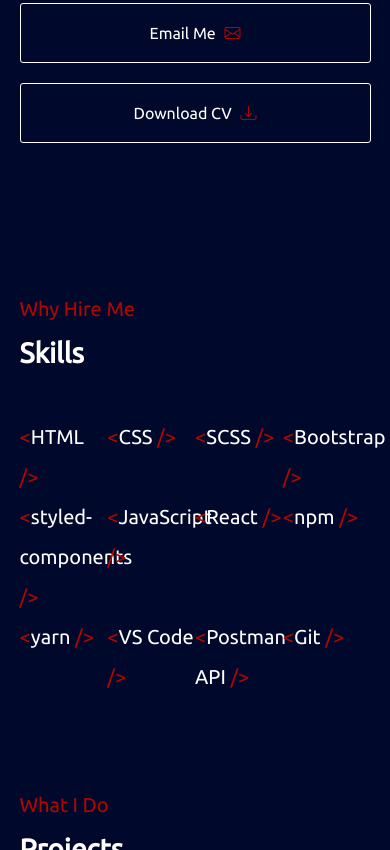
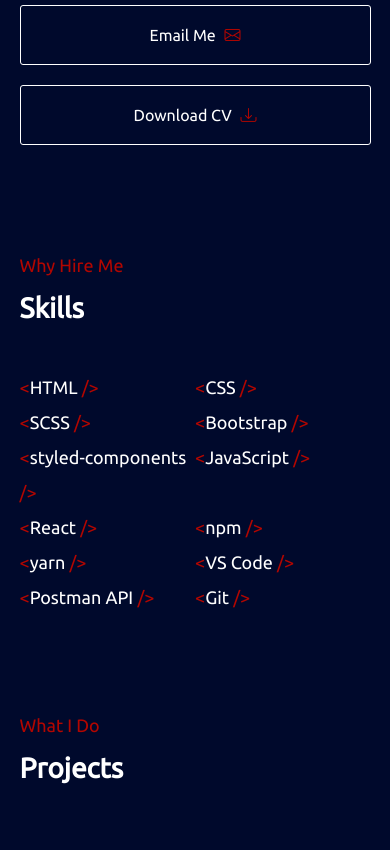
Before and after one commit to Abdurauf1/portfolio-website, a plain HTML site: page index.html in a window 390 px wide. Shown: the part 1150-2000 px from the top of the page. Drawn offline with nearby package versions, Linux system fonts and the light colour scheme.

Commit message:
feat: styled porjects section

```diff
--- a/sass/style.sass
+++ b/sass/style.sass
@@ -32,9 +32,20 @@ body
     .container
         width: 90%
 
+.title-text
+    color: $red
+    font-size: 20px
+.title
+    color: $white
+    font-size: 35px
+    line-height: 4rem
+
 @media screen and (max-width: 800px)
     .title
         font-size: 28px !important
+@media screen and (max-width: 800px)
+    .title-text
+        font-size: 18px
 
 // -------------------------
 /* nav */
@@ -43,7 +54,7 @@ header
     width: 100vw
     height: 5em
     background-color: $dark-blue
-    position: fixed
+    position: sticky
     top: 0
     z-index: 999
     .container
@@ -138,8 +149,7 @@ main
     // -------------------------
     #about
         width: 100%
-        margin-top: 5em
-        padding: 3rem 0
+        padding: 50px 0
         display: flex
         flex-direction: column
         align-items: center
@@ -237,39 +247,73 @@ main
                 width: 100%
                 margin: 10px 0
 
+    // -------------------------
     /* skills */
+    // -------------------------
     #skills
-        width: 100%
-        padding: 3rem 0
-        margin: 3rem 0
+        padding: 50px 0
+        .skills-wrapper
+            width: 100%
+            display: flex
+            flex-wrap: wrap
+            justify-content: space-between
+            margin-top: 30px
+        .skill
+            width: 25%
+            font-size: 20px
+            color: $white
+            line-height: 35px
+            &::before
+                content: "<"
+                color: $red
+            &::after
+                content: " />"
+                color: $red
+    @media (max-width: 800px)
+        #skills
+            .skills-wrapper
+                .skill
+                    font-size: 18px
+    @media screen and (max-width: 600px)
+        #skills
+            .skills-wrapper
+                .skill
+                    width: 50%
 
-    .title-text
-        color: $red
-        font-size: 20px
-
-    .title
-        color: $white
-        font-size: 35px
-        line-height: 4rem
-
-    .skills-wrapper
-        width: 100%
-        display: flex
-        flex-wrap: wrap
-        justify-content: space-between
-        margin-top: 2rem
-
-    .skill
-        width: 25%
-        font-size: 20px
-        color: $white
-        line-height: 2.5rem
-        &::before
-            content: "<"
-            color: $red
-        &::after
-            content: " />"
-            color: $red
+    // -------------------------
+    /* projects */
+    // -------------------------
+    #projects
+        padding: 50px 0
+        .projects-container
+            margin-top: 30px
+            .project-item
+                width: 100%
+                height: 500px
+                background-image: url("../assets/images/lumia.png")
+                background-size: cover
+                padding: 0 100px
+                display: flex
+                justify-content: center
+                flex-direction: column
+                p:nth-child(1)
+                    color: $red
+                    font-weight: 400
+                    font-size: 20px
+                h3
+                    color: $white
+                    font-size: 32px
+                    line-height: 60px
+                a
+                    margin-top: 20px
+                    width: fit-content
+                    border-radius: 5px
+                    font-size: 20px
+                    font-weight: 500
+                    color: $white
+                    text-decoration: none
+                    padding: 10px 40px
+                    background-color: $red
 
     // -------------------------
     /* education */
@@ -278,7 +322,7 @@ main
         padding: 50px 0
         .education-container
             .education-item
-                margin-top: 40px
+                margin-top: 30px
                 display: flex
                 justify-content: space-between
                 color: $white
@@ -301,10 +345,6 @@ main
         .education-item
             padding-bottom: 5px
             flex-direction: column
-            .education-year,
-            .education-status,
-            .education-degree,
-                margin: 5px 0
 
     // -------------------------
     /* languages */
@@ -314,8 +354,8 @@ main
         .languages-container
             display: flex
             justify-content: space-between
+            margin-top: 30px
             .language
-                margin: 20px 0
                 color: $white
                 div:nth-child(1)
                     width: 40px
```
Also changed, not shown: sass/style.css, 1 other file.
